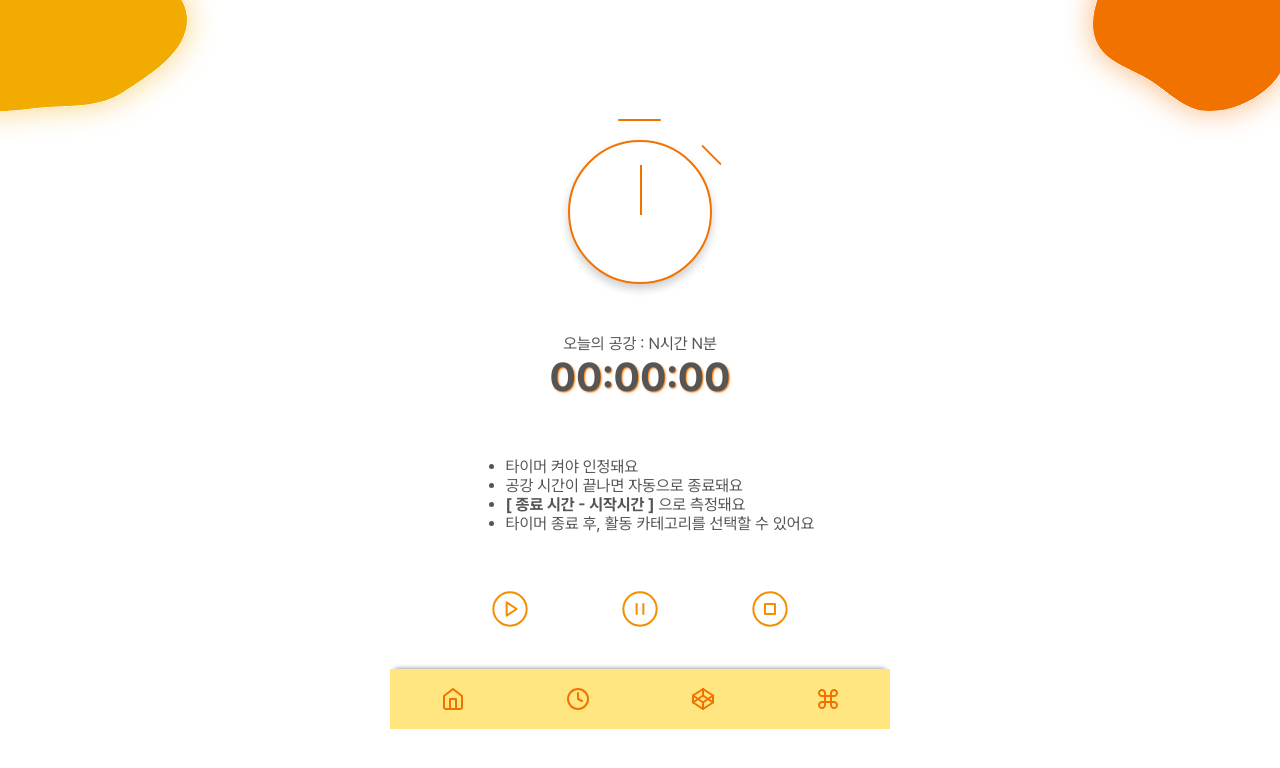
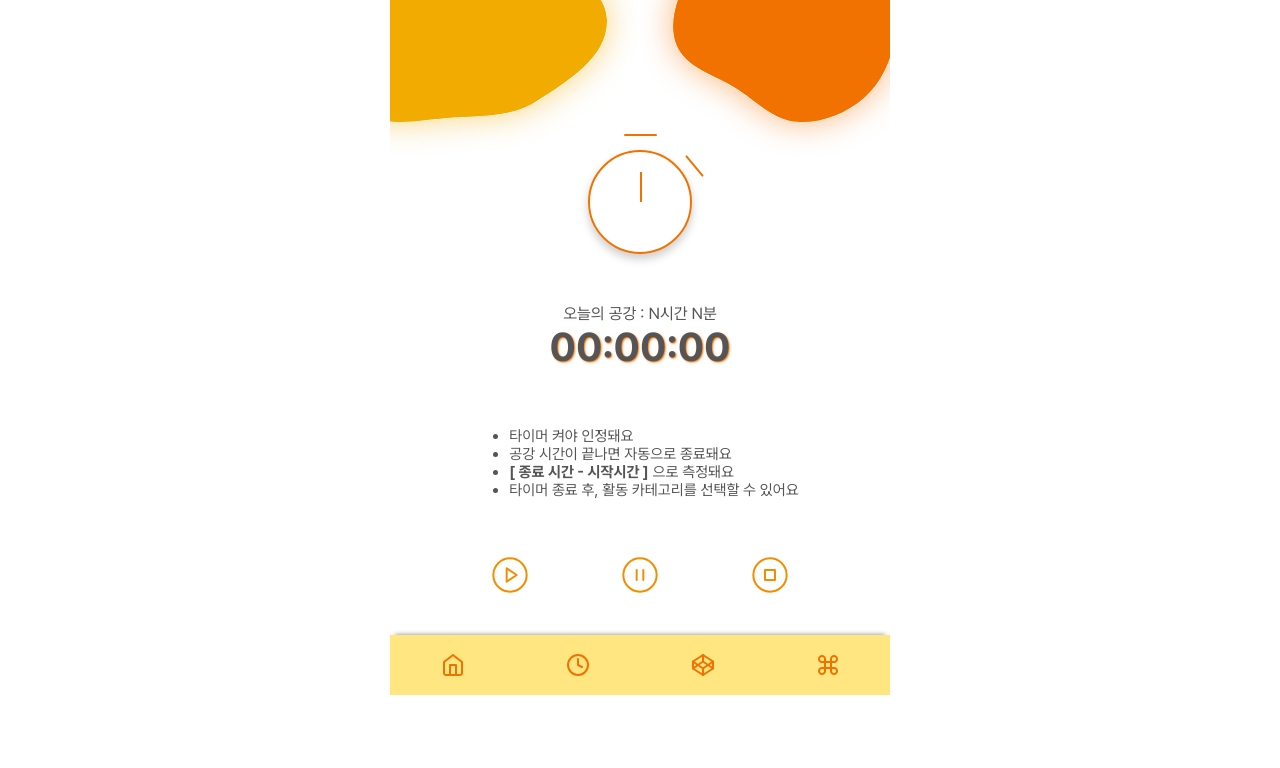
Before and after one commit to enunsnv/SupernovaFront, a React (Create React App) app: page /timer in a window 1280 px wide. Shown: the top 768 px of the page. Built offline with nearby package versions, Linux system fonts and the light colour scheme.

Commit message:
style: Timer 페이지 레이아웃 수정

```diff
--- a/src/pages/Timer.jsx
+++ b/src/pages/Timer.jsx
@@ -11,6 +11,7 @@ const Container = styled.div`
   flex-direction: column;
   align-items: center;
   width: 100%;
+  max-width: 500px;
   background-color: white;
 `;
 
@@ -24,13 +25,15 @@ const TextContainer = styled.ul`
 
 const Text = styled.li`
   text-align: left;
+  font-size: 15px;
+  margin-right: 12px;
 `;
 
 const TimerIcon = styled.div`
   position: relative;
-  margin: 140px 0 30px;
-  width: 140px;
-  height: 140px;
+  margin: 50px 0 30px;
+  width: 100px;
+  height: 100px;
   border: 2px solid #F27200;
   border-radius: 50%;
   box-shadow: 0px 5px 10px rgba(0, 0, 0, 0.2);
@@ -39,9 +42,9 @@ const TimerIcon = styled.div`
 const ClockHand = styled.div`
   position: absolute;
   width: 2px;
-  height: 50px;
+  height: 30px;
   background-color: #F27200;
-  top: 23px;
+  top: 20px;
   left: 50%;
   transform-origin: bottom;
   transition: transform 0.1s linear;
@@ -49,11 +52,11 @@ const ClockHand = styled.div`
 
 const TopLine = styled.div`
   position: absolute;
-  width: 43px;
+  width: 33px;
   height: 2px;
   background-color: #F27200;
-  top: -23px;
-  left: 48px;
+  top: -18px;
+  left: 34px;
   border-radius: 2px;
 `;
 
@@ -62,9 +65,9 @@ const SideLine = styled.div`
   width: 27px;
   height: 2px;
   background-color: #F27200;
-  top: 12px;
-  right: -15px;
-  transform: rotate(45deg);
+  top: 13px;
+  right: -18px;
+  transform: rotate(50deg);
   border-radius: 2px;
 `;
 
@@ -81,14 +84,36 @@ const TotalTime = styled.div`
   margin-top: 20px;
 `;
 
+const Header = styled.div`
+  position: relative;
+  width: 100%;
+  height: 100px;
+`;
+
 const ShapeLeft = styled.img`
   position: absolute;
-  left: -10px;
+  left: 0;
+  top: 0;
+  width: 100%;
+  max-width: 250px;
+  z-index: 1;
+
+  @media (max-width: 500px) {
+    width: 100%;
+  }
 `;
 
 const ShapeRight = styled.img`
   position: absolute;
-  right: -10px;
+  right: 0;
+  top: 0;
+  width: 100%;
+  max-width: 250px;
+  z-index: 2;
+
+  @media (max-width: 500px) {
+    width: 100%;
+  }
 `;
 
 const TimerController = styled.div`
@@ -146,8 +171,10 @@ function Timer() {
 
   return (
     <Container>
-      <ShapeLeft src='/img/left-orange.svg' alt="top shape" />
-      <ShapeRight src='/img/right-orange.svg' alt="top shape" />
+      <Header>
+        <ShapeLeft src='/img/left-orange.svg' alt="top shape" />
+        <ShapeRight src='/img/right-orange.svg' alt="top shape" />
+      </Header>
       <TimerIcon>
         <ClockHand style={{ transform: `rotate(${calculateRotation(time)}deg)` }} />
         <TopLine />
```
